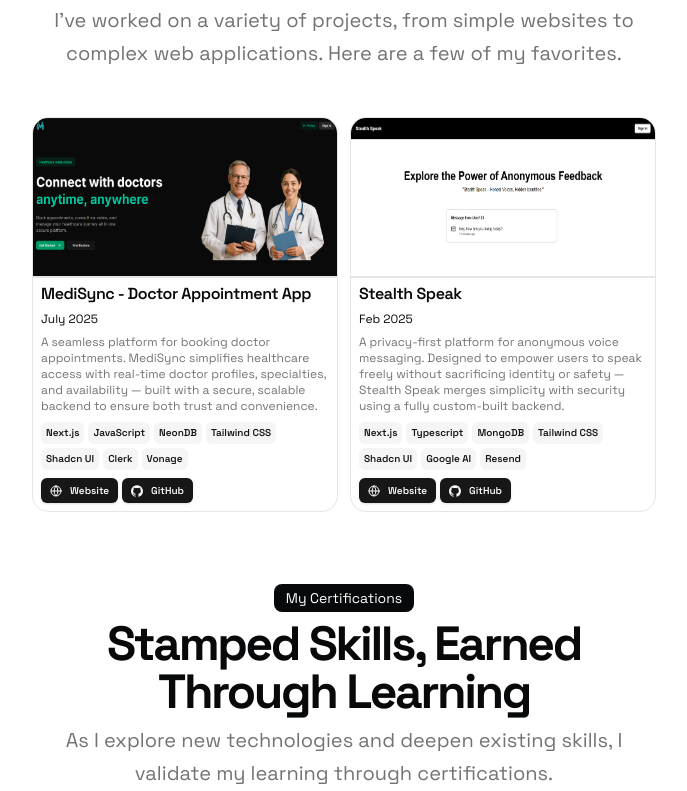
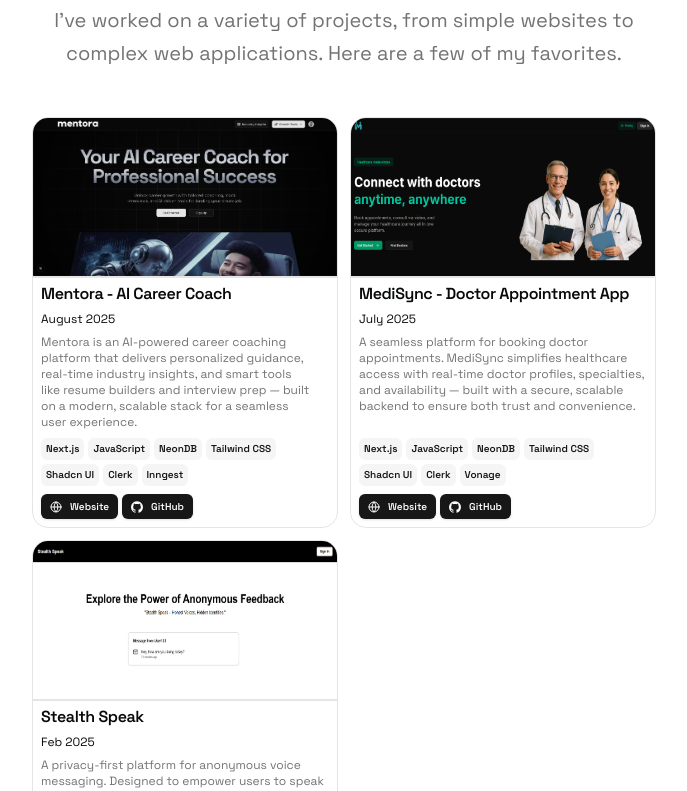
Before and after one commit to rahulkpr2510/portfolio-website, a Next.js app: page / in a window 1280 px wide. Shown: the part 1029-1820 px from the top of the page, without its empty margins (296-983 px from the left). Built offline with nearby package versions, Linux system fonts and the light colour scheme.

Commit message:
feat(resume): add Mentora project and Oracle certification
Add new AI career coach project details with technologies and links
Include Oracle Cloud Infrastructure certification entry

```diff
--- a/src/data/resume.tsx
+++ b/src/data/resume.tsx
@@ -112,6 +112,37 @@
   ],
   projects: [
     {
+      title: "Mentora - AI Career Coach",
+      href: "https://mentora.rahul-kapoor.in",
+      dates: "August 2025",
+      active: true,
+      description: `
+Mentora is an AI-powered career coaching platform that delivers personalized guidance, real-time industry insights, and smart tools like resume builders and interview prep — built on a modern, scalable stack for a seamless user experience.
+      `.trim(),
+      technologies: [
+        "Next.js",
+        "JavaScript",
+        "NeonDB",
+        "Tailwind CSS",
+        "Shadcn UI",
+        "Clerk",
+        "Inngest",
+      ],
+      links: [
+        {
+          type: "Website",
+          href: "https://mentora.rahul-kapoor.in",
+          icon: <Icons.globe className="size-3" />,
+        },
+        {
+          type: "GitHub",
+          href: "https://github.com/rahulkpr2510/mentora",
+          icon: <Icons.github className="size-3" />,
+        },
+      ],
+      image: "/Mentora.png",
+    },
+    {
       title: "MediSync - Doctor Appointment App",
       href: "https://medisync.rahul-kapoor.in",
       dates: "July 2025",
@@ -190,6 +221,13 @@
 
   Certifications: [
     {
+      title:
+        "Oracle Cloud Infrastructure 2025 Certified AI Foundations Associate",
+      link: "https://catalog-education.oracle.com/ords/certview/sharebadge?id=068C64A535941359CB5E8831382CC3E328527C5651FC6C3427026F7690436227",
+      description: "Oracle",
+      date: "August, 2025",
+    },
+    {
       title: "Accenture Nordics - Software Engineering Job Simulation",
       link: "https://forage-uploads-prod.s3.amazonaws.com/completion-certificates/xhih9yFWsf6AYfngd/HNpZwZcuYwona2d8Y_xhih9yFWsf6AYfngd_cokPGdi2iT2GxN4ku_1754582676686_completion_certificate.pdf",
       description: "Accenture",
```
Also changed, not shown: public/Mentora.png (added).
